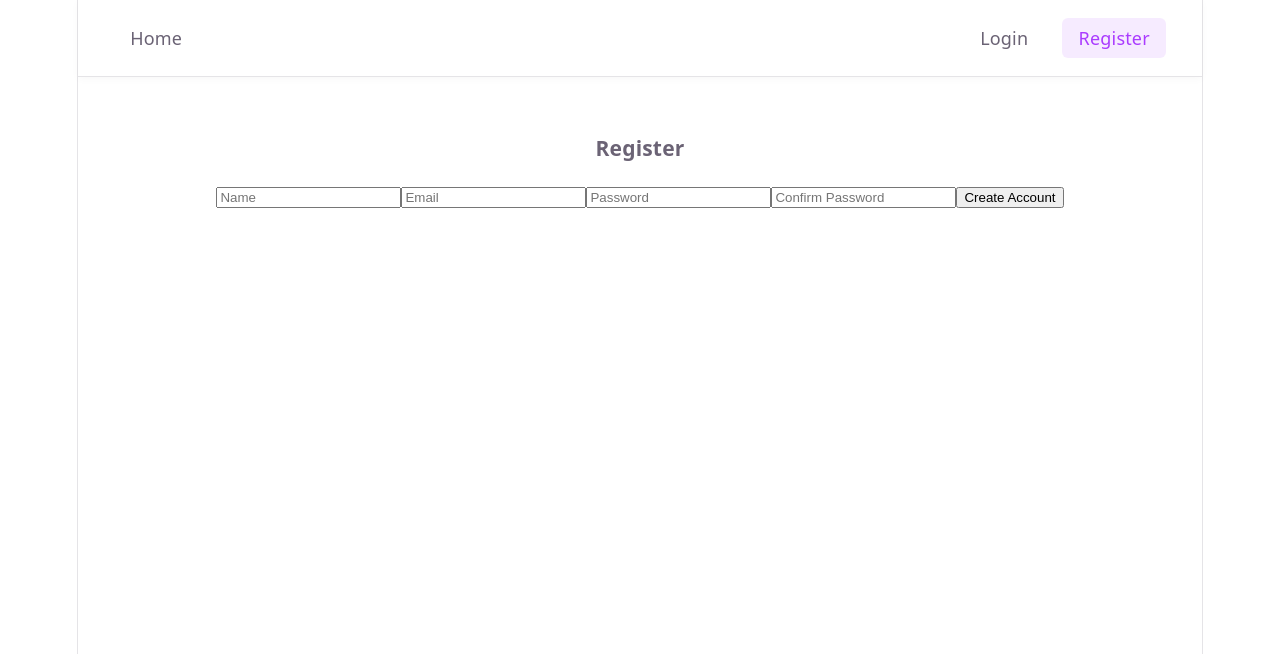
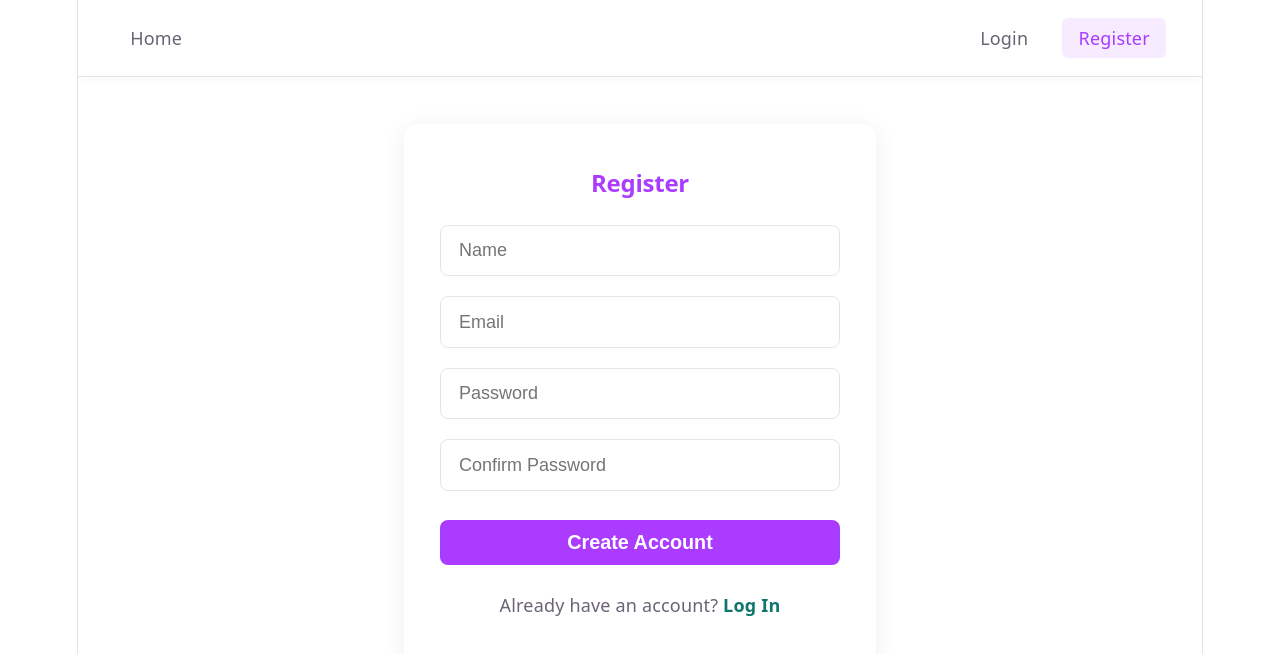
Before and after one commit to ben-manning/checkpoint, a React (Vite) app in the folder client/: page /register in a window 1280 px wide. Shown: the top 654 px of the page. Built offline with nearby package versions, Linux system fonts and the light colour scheme; no server answers.

Commit message:
add styles to the registration form

```diff
--- a/client/src/components/Register.jsx
+++ b/client/src/components/Register.jsx
@@ -1,7 +1,9 @@
+
 import { useState } from 'react';
-import { useNavigate } from 'react-router';
+import { useNavigate, Link } from 'react-router';
 import api from '../api/axios.js';
 import { useAuth } from '../context/useAuth.jsx';
+import '../styles/shared.css';
 
 const Register = () => {
   const { login } = useAuth();
@@ -43,15 +45,19 @@ const Register = () => {
   };
 
   return (
-    <form onSubmit={handleSubmit}>
-      <h3>Register</h3>
-      {error && <p>{error}</p>}
+    <main style={{ minHeight: '70vh', display: 'flex', alignItems: 'center', justifyContent: 'center' }}>
+      <section className="container" style={{ maxWidth: 400, margin: '0 auto', background: 'var(--bg)', borderRadius: 14, boxShadow: '0 4px 24px rgba(0,0,0,0.07)', padding: '2.5rem 2rem' }}>
+        <h2 style={{ textAlign: 'center', fontWeight: 700, marginBottom: '1.5rem', color: 'var(--accent)' }}>Register</h2>
+        <form onSubmit={handleSubmit} style={{ display: 'flex', flexDirection: 'column', gap: '1.1rem' }}>
+          {error && <p style={{ color: '#bf0f2f', background: 'rgba(191,15,47,0.07)', borderRadius: 8, padding: '0.7rem 1rem', textAlign: 'center', fontWeight: 500 }}>{error}</p>}
           <input
             type='text'
             name='name'
             placeholder='Name'
             value={formData.name}
             onChange={handleChange}
+            required
+            style={{ padding: '0.8rem 1rem', borderRadius: 8, border: '1px solid var(--border)', fontSize: '1rem' }}
           />
           <input
             type='email'
@@ -59,6 +65,8 @@ const Register = () => {
             placeholder='Email'
             value={formData.email}
             onChange={handleChange}
+            required
+            style={{ padding: '0.8rem 1rem', borderRadius: 8, border: '1px solid var(--border)', fontSize: '1rem' }}
           />
           <input
             type='password'
@@ -66,6 +74,8 @@ const Register = () => {
             placeholder='Password'
             value={formData.password}
             onChange={handleChange}
+            required
+            style={{ padding: '0.8rem 1rem', borderRadius: 8, border: '1px solid var(--border)', fontSize: '1rem' }}
           />
           <input
             type='password'
@@ -73,9 +83,17 @@ const Register = () => {
             placeholder='Confirm Password'
             value={formData.confirmPassword}
             onChange={handleChange}
+            required
+            style={{ padding: '0.8rem 1rem', borderRadius: 8, border: '1px solid var(--border)', fontSize: '1rem' }}
           />
-      <button type='submit'>Create Account</button>
+          <button type='submit' className='btn btn-primary' style={{ fontSize: '1.1rem', marginTop: '0.5rem' }}>Create Account</button>
         </form>
+        <div style={{ textAlign: 'center', marginTop: '1.5rem', fontSize: '1rem' }}>
+          <span style={{ color: 'var(--text)' }}>Already have an account?</span>{' '}
+          <Link to='/login' className='link'>Log In</Link>
+        </div>
+      </section>
+    </main>
   );
 }
 
```
Lines whose indentation alone changed are shown as unchanged.
